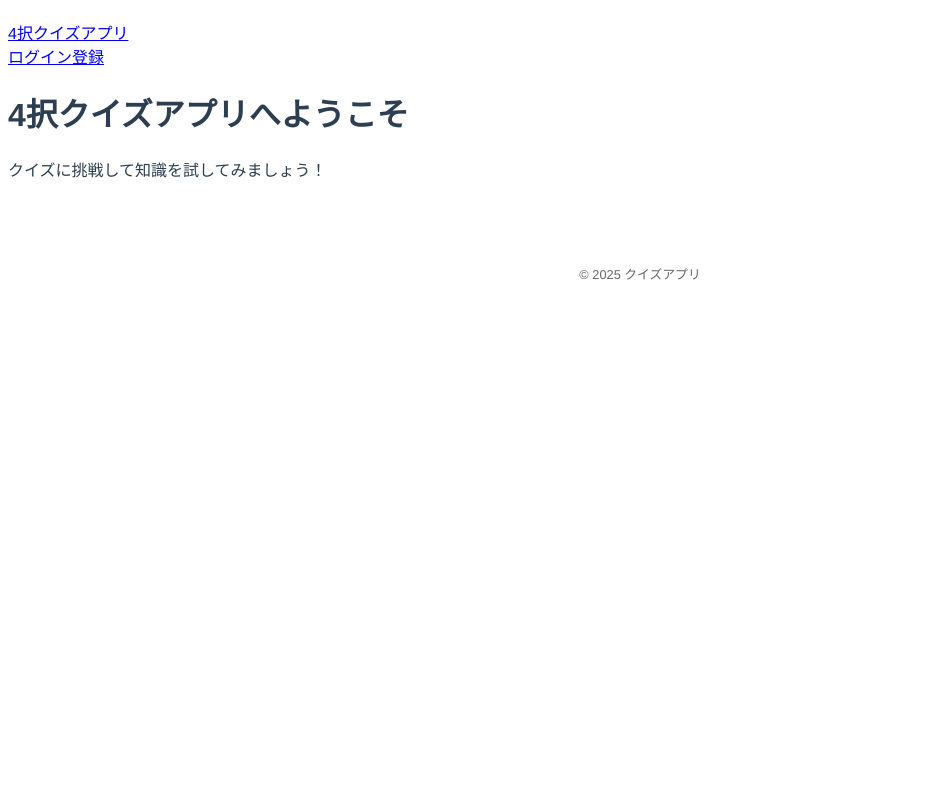
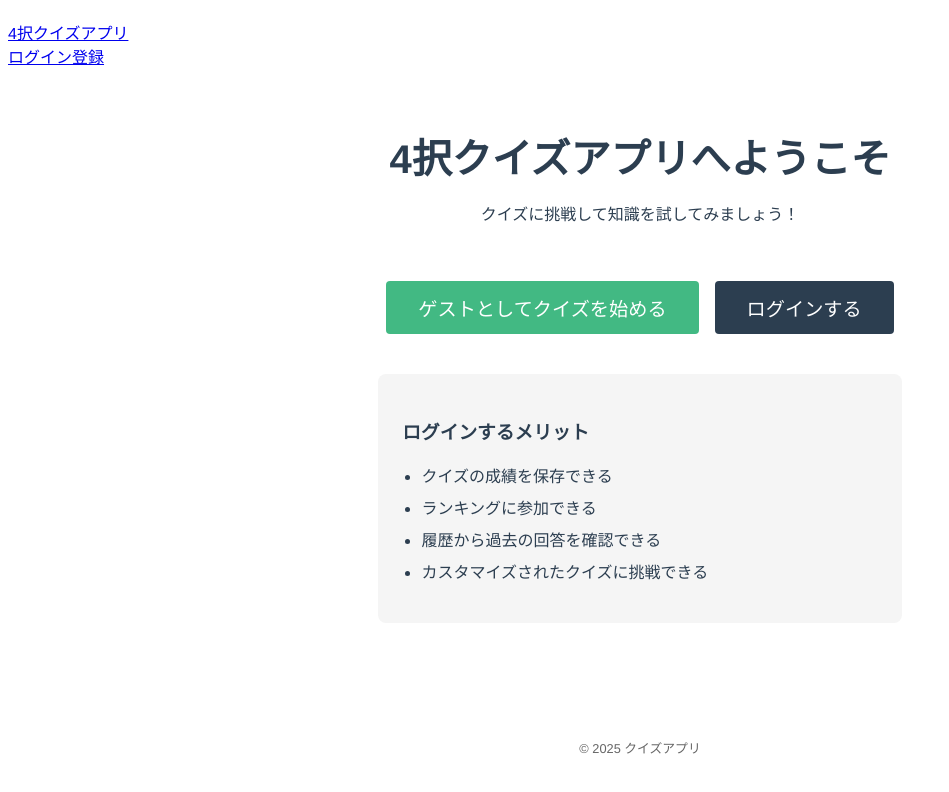
Before and after one commit to kensukemt2/QuizProject, a Vue app in the folder quiz-frontend/: page / in a window 1280 px wide. Shown: the top 792 px of the page, without its empty margins (0-949 px from the left). Built offline with nearby package versions, Linux system fonts and the light colour scheme; no server answers.

Commit message:
ゲストモードを追加しました

```diff
--- a/quiz-frontend/src/components/Home.vue
+++ b/quiz-frontend/src/components/Home.vue
@@ -2,11 +2,157 @@
   <div class="home">
     <h1>4択クイズアプリへようこそ</h1>
     <p>クイズに挑戦して知識を試してみましょう！</p>
+
+    <div class="quiz-options">
+      <!-- ログイン済みユーザー向け -->
+      <div v-if="isAuthenticated" class="authenticated-options">
+        <button class="btn primary" @click="startQuiz">クイズを始める</button>
+        <div class="user-stats" v-if="user">
+          <p>こんにちは、{{ user.username }}さん</p>
+          <p>これまでの挑戦回数: {{ userStats.total_attempts || 0 }}</p>
+        </div>
+      </div>
+
+      <!-- ゲストユーザー向け -->
+      <div v-else class="guest-options">
+        <button class="btn primary" @click="startGuestQuiz">ゲストとしてクイズを始める</button>
+        <button class="btn secondary" @click="goToLogin">ログインする</button>
+
+        <div class="guest-info">
+          <h3>ログインするメリット</h3>
+          <ul>
+            <li>クイズの成績を保存できる</li>
+            <li>ランキングに参加できる</li>
+            <li>履歴から過去の回答を確認できる</li>
+            <li>カスタマイズされたクイズに挑戦できる</li>
+          </ul>
+        </div>
+      </div>
+    </div>
   </div>
 </template>
 
 <script>
+import { mapGetters } from 'vuex';
+
 export default {
-  name: 'HomePage'
+  name: 'HomePage',
+  data() {
+    return {
+      userStats: {
+        total_attempts: 0
+      }
+    };
+  },
+  computed: {
+    ...mapGetters('auth', ['isAuthenticated', 'user'])
+  },
+  methods: {
+    startQuiz() {
+      this.$router.push('/quiz');
+    },
+    startGuestQuiz() {
+      // Vuexストアにゲストモードフラグを保存（より確実）
+      this.$store.commit('quiz/SET_GUEST_MODE', true);
+
+      // ローカルストレージにも保存
+      localStorage.setItem('quizMode', 'guest');
+
+      // 明示的なクエリパラメータでルーティング
+      this.$router.push({
+        path: '/quiz',
+        query: { mode: 'guest' }
+      });
+    },
+    goToLogin() {
+      this.$router.push('/login');
+    },
+    async fetchUserStats() {
+      if (!this.isAuthenticated) return;
+
+      try {
+        // ログインユーザーの場合、統計情報を取得
+        const response = await this.$store.dispatch('user/fetchStats');
+        if (response) {
+          this.userStats = response;
+        }
+      } catch (error) {
+        console.error('ユーザー統計の取得に失敗:', error);
+      }
+    }
+  },
+  mounted() {
+    this.fetchUserStats();
+  }
 }
 </script>
+
+<style scoped>
+.home {
+  text-align: center;
+  padding: 2rem;
+}
+
+h1 {
+  font-size: 2.5rem;
+  color: #2c3e50;
+  margin-bottom: 1rem;
+}
+
+.quiz-options {
+  margin-top: 3rem;
+  display: flex;
+  flex-direction: column;
+  align-items: center;
+}
+
+.btn {
+  padding: 0.8rem 2rem;
+  font-size: 1.2rem;
+  border-radius: 4px;
+  cursor: pointer;
+  margin: 0.5rem;
+  border: none;
+  transition: all 0.3s ease;
+}
+
+.primary {
+  background-color: #42b983;
+  color: white;
+}
+
+.primary:hover {
+  background-color: #3aa876;
+}
+
+.secondary {
+  background-color: #2c3e50;
+  color: white;
+}
+
+.secondary:hover {
+  background-color: #1e2a37;
+}
+
+.guest-info {
+  margin-top: 2rem;
+  background-color: #f5f5f5;
+  padding: 1.5rem;
+  border-radius: 8px;
+  max-width: 500px;
+  text-align: left;
+}
+
+.guest-info ul {
+  padding-left: 1.2rem;
+}
+
+.guest-info li {
+  margin: 0.5rem 0;
+}
+
+.user-stats {
+  margin-top: 1.5rem;
+  color: #666;
+}
+</style>
--- a/quiz-frontend/src/components/Quiz.vue
+++ b/quiz-frontend/src/components/Quiz.vue
@@ -1,10 +1,18 @@
 <template>
   <div class="quiz-container">
+    <div v-if="isGuestMode" class="guest-mode-banner">
+      <span>👤 ゲストモードでクイズを実行中</span>
+      <router-link to="/login" class="login-link">ログインして結果を保存する</router-link>
+    </div>
     <div v-if="loading" class="loading">
       <p>読み込み中...</p>
     </div>
 
     <div v-else>
+      <div v-if="isGuestMode" class="guest-mode-indicator">
+        ゲストモードでプレイ中
+        <router-link to="/login" class="login-link">ログイン</router-link>
+      </div>
       <div class="category-selection" v-if="!currentQuestion">
         <h2>カテゴリを選択してください</h2>
         <div class="categories">
@@ -67,6 +75,11 @@
 
       <div class="quiz-results" v-if="quizCompleted && questions.length > 0">
         <h2>クイズ結果</h2>
+        <p v-if="isGuestMode" class="guest-notice">
+          ゲストモードです。結果を保存するには
+          <router-link to="/login">ログイン</router-link>
+          してください。
+        </p>
         <p>スコア: {{ score }}/{{ questions.length }}</p>
         <p>正答率: {{ Math.round((score / questions.length) * 100) }}%</p>
 
@@ -96,6 +109,7 @@
 import { useToast } from 'vue-toastification';
 import axios from 'axios';
 import api from '../utils/api';
+import { mapGetters } from 'vuex'; // Vuexのマッピングを追加
 
 export default {
   name: 'QuizPage',
@@ -115,11 +129,17 @@ export default {
       selectedChoice: null,
       correct: false,
       quizCompleted: false,
-      allAnswers: [],  // これを追加
-      selectedCategory: null  // これを追加
+      allAnswers: [],
+      selectedCategory: null,
+      isGuestMode: false,
+      showLoginPrompt: false,
+      error: null, // エラーステートの追加
     };
   },
   computed: {
+    // Vuexのゲッターをマッピング
+    ...mapGetters('auth', ['isAuthenticated', 'user']),
+
     currentQuestion() {
       // 質問がない場合や範囲外の場合はnullを返す
       if (!this.questions || !this.questions.length || this.questionIndex >= this.questions.length) {
@@ -373,6 +393,8 @@ export default {
         // ユーザーがログインしている場合、結果を保存
         if (this.$store.getters['auth/isAuthenticated']) {
           this.saveQuizResult();
+        } else if (this.isGuestMode) {
+          this.saveGuestScore();
         }
       } else {
         this.questionIndex++;
@@ -426,13 +448,41 @@ export default {
         console.error('結果の保存に失敗しました:', error);
         // エラー処理...
       }
+    },
+    async saveGuestScore() {
+      // ローカルストレージにゲストスコアを一時保存
+      const guestScores = JSON.parse(localStorage.getItem('guestScores') || '[]');
+
+      // カテゴリ情報を安全に取得
+      const categoryId = this.selectedCategory?.id || 0;
+      const categoryName = this.getCategoryName(this.selectedCategory);
+
+      guestScores.push({
+        id: Date.now(),
+        category_id: categoryId,
+        category_name: categoryName,
+        score: this.score,
+        total_questions: this.questions.length,
+        percentage: (this.score / this.questions.length) * 100,
+        created_at: new Date().toISOString()
+      });
+
+      // 最新10件だけ保存
+      if (guestScores.length > 10) {
+        guestScores.splice(0, guestScores.length - 10);
       }
+
+      localStorage.setItem('guestScores', JSON.stringify(guestScores));
+
+      // ゲストユーザーにログインを促すメッセージ
+      this.toast.info('ログインすると、クイズの履歴が永続的に保存されます！');
     },
-  created() {
-    // fetchCategoriesはここで一度だけ呼び出す
-    this.fetchCategories();
-
-    // コンポーネント初期化時にデータをリセット
+    getCategoryName(category) {
+      if (!category) return 'カテゴリなし';
+      return category.name || 'カテゴリなし';
+    },
+    initQuiz() {
+      // コンポーネントの状態を初期化
       this.questions = [];
       this.questionIndex = 0;
       this.score = 0;
@@ -441,6 +491,35 @@ export default {
       this.quizCompleted = false;
       this.allAnswers = [];
       this.selectedCategory = null;
+
+      // ゲストモード状態の取得
+      this.isGuestMode = this.$store.getters['quiz/isGuestMode'] ||
+                        localStorage.getItem('quizMode') === 'guest' ||
+                        this.$route.query.mode === 'guest';
+
+      console.log('クイズ初期化完了:', {
+        isGuestMode: this.isGuestMode,
+        isAuthenticated: this.isAuthenticated
+      });
+
+      // カテゴリを取得
+      this.fetchCategories();
+    }
+  },
+  created() {
+    console.log('Quizコンポーネント作成...');
+
+    // ナビゲーションガードが処理するので、ここではクイズ初期化だけを行う
+    this.initQuiz();
+  },
+  mounted() {
+    // マウント後に認証チェック（Vuexストアの値が確実に利用可能）
+    if (!this.isGuestMode && !this.isAuthenticated) {
+      console.log('認証されていないユーザー。ログインページにリダイレクト');
+      this.$router.push('/login');
+    } else {
+      console.log('認証済みまたはゲストモード。クイズ表示OK');
+    }
   }
 };
 </script>
@@ -561,4 +640,42 @@ export default {
   text-align: center;
   margin-top: 50px;
 }
+
+.guest-mode-indicator {
+  background-color: #fff3cd;
+  color: #856404;
+  padding: 8px 12px;
+  margin-bottom: 15px;
+  border-radius: 4px;
+  display: flex;
+  justify-content: space-between;
+  align-items: center;
+}
+
+.login-link {
+  color: #0056b3;
+  text-decoration: underline;
+  font-weight: bold;
+}
+
+.guest-notice {
+  background-color: #f8d7da;
+  color: #721c24;
+  padding: 10px;
+  border-radius: 4px;
+  margin: 10px 0;
+}
+
+.guest-mode-banner {
+  background-color: #fff3cd;
+  color: #856404;
+  border: 1px solid #ffeeba;
+  padding: 10px 15px;
+  margin-bottom: 20px;
+  border-radius: 4px;
+  display: flex;
+  justify-content: space-between;
+  align-items: center;
+  font-weight: bold;
+}
 </style>
--- a/quiz-frontend/src/router/index.js
+++ b/quiz-frontend/src/router/index.js
@@ -59,22 +59,48 @@ const router = createRouter({
   routes
 });
 
-// ナビゲーションガード
+// このルートには認証が必要
+const authRequiredRoutes = ['profile', 'history', 'leaderboard'];
+
+// ゲストモードでもアクセス可能なルート
+const guestAccessibleRoutes = ['quiz'];
+
+// ナビゲーションガードを修正
 router.beforeEach((to, from, next) => {
+  // Vue 3ではrouter.app.$storeではアクセスできない
+  // 直接インポートしたstoreを使用
   const isAuthenticated = store.getters['auth/isAuthenticated'];
+  const isGuestMode = store.getters['quiz/isGuestMode'] ||
+                     localStorage.getItem('quizMode') === 'guest' ||
+                     to.query.mode === 'guest';
 
-  if (to.matched.some(record => record.meta.requiresAuth)) {
-    if (!isAuthenticated) {
-      next({
-        path: '/login',
-        query: { redirect: to.fullPath }
-      });
-    } else {
-      next();
+  // デバッグ用
+  console.log('ルーターナビゲーションガードのチェック:', {
+    route: to.name,
+    isAuthenticated,
+    isGuestMode,
+    authRequired: authRequiredRoutes.includes(to.name),
+    guestAccessible: guestAccessibleRoutes.includes(to.name)
+  });
+
+  // 認証が必要なルートで未認証の場合
+  if (authRequiredRoutes.includes(to.name) && !isAuthenticated) {
+    next({ name: 'login', query: { redirect: to.fullPath } });
+    return;
+  }
+
+  // ゲストモードでアクセス可能なルートの場合
+  if (guestAccessibleRoutes.includes(to.name) && (isGuestMode || isAuthenticated)) {
+    // ゲストモードフラグをVuexに保存して一貫性を保つ
+    if (isGuestMode && !store.getters['quiz/isGuestMode']) {
+      store.commit('quiz/SET_GUEST_MODE', true);
     }
-  } else {
     next();
+    return;
   }
+
+  // それ以外の通常ルートはそのまま遷移
+  next();
 });
 
 export default router;
--- a/quiz-frontend/src/store/index.js
+++ b/quiz-frontend/src/store/index.js
@@ -1,12 +1,13 @@
 // src/store/index.js
-import { createStore } from 'vuex'
-import auth from './modules/auth'
+import { createStore } from 'vuex';
+import auth from './modules/auth';
+import quiz from './modules/quiz';
 
-// storeをエクスポートする前に明示的に作成する
-const store = createStore({
+// Vue.use(Vuex) は Vue 3では不要
+
+export default createStore({
   modules: {
-    auth
+    auth,
+    quiz
   }
-})
-
-export default store
+});
--- /dev/null
+++ b/quiz-frontend/src/store/modules/quiz.js
@@ -0,0 +1,21 @@
+// store/modules/quiz.js
+const state = {
+  isGuestMode: false
+};
+
+const mutations = {
+  SET_GUEST_MODE(state, isGuest) {
+    state.isGuestMode = isGuest;
+  }
+};
+
+const getters = {
+  isGuestMode: state => state.isGuestMode
+};
+
+export default {
+  namespaced: true,
+  state,
+  mutations,
+  getters
+};
```
Lines whose indentation alone changed are shown as unchanged.
